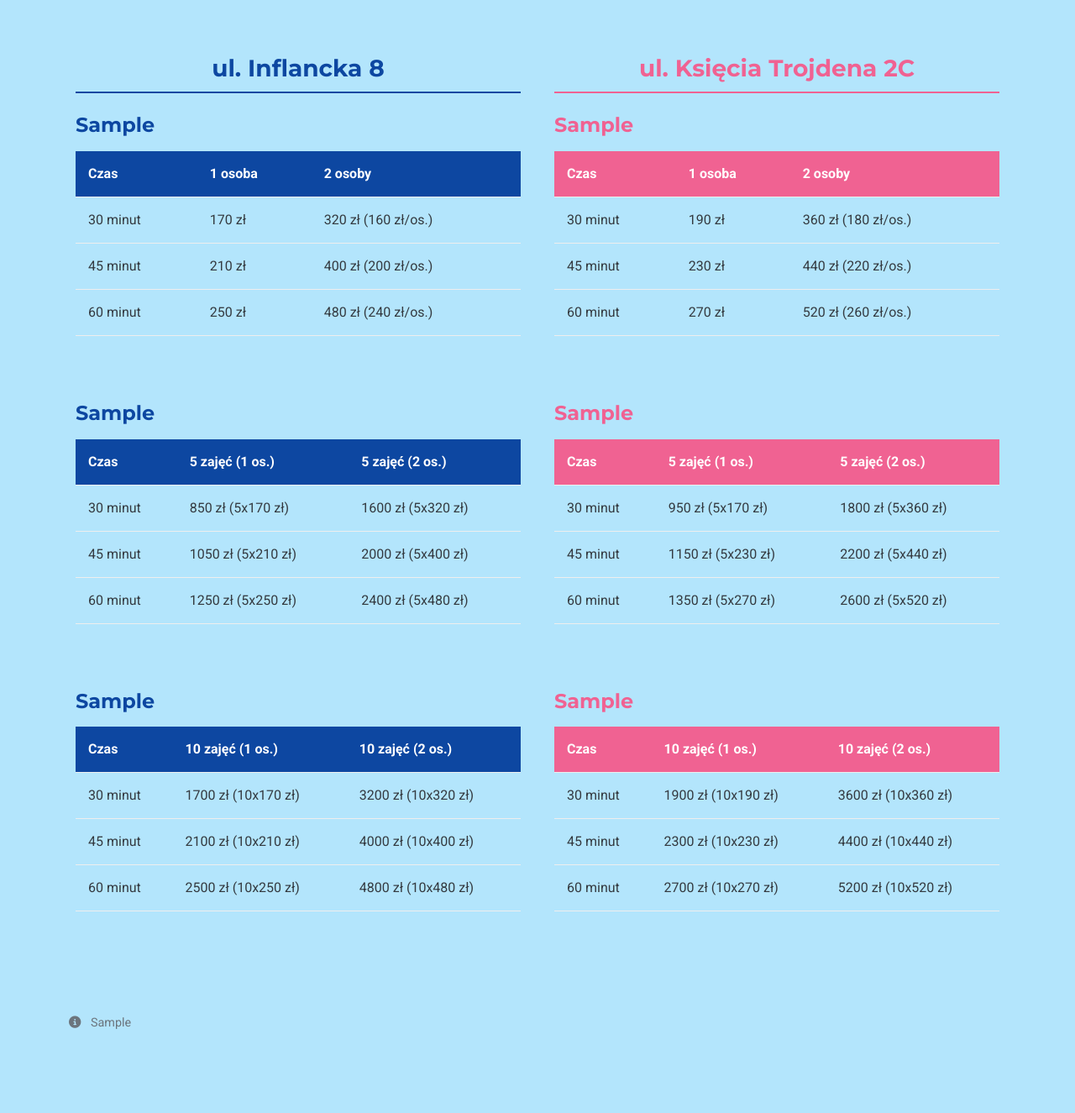
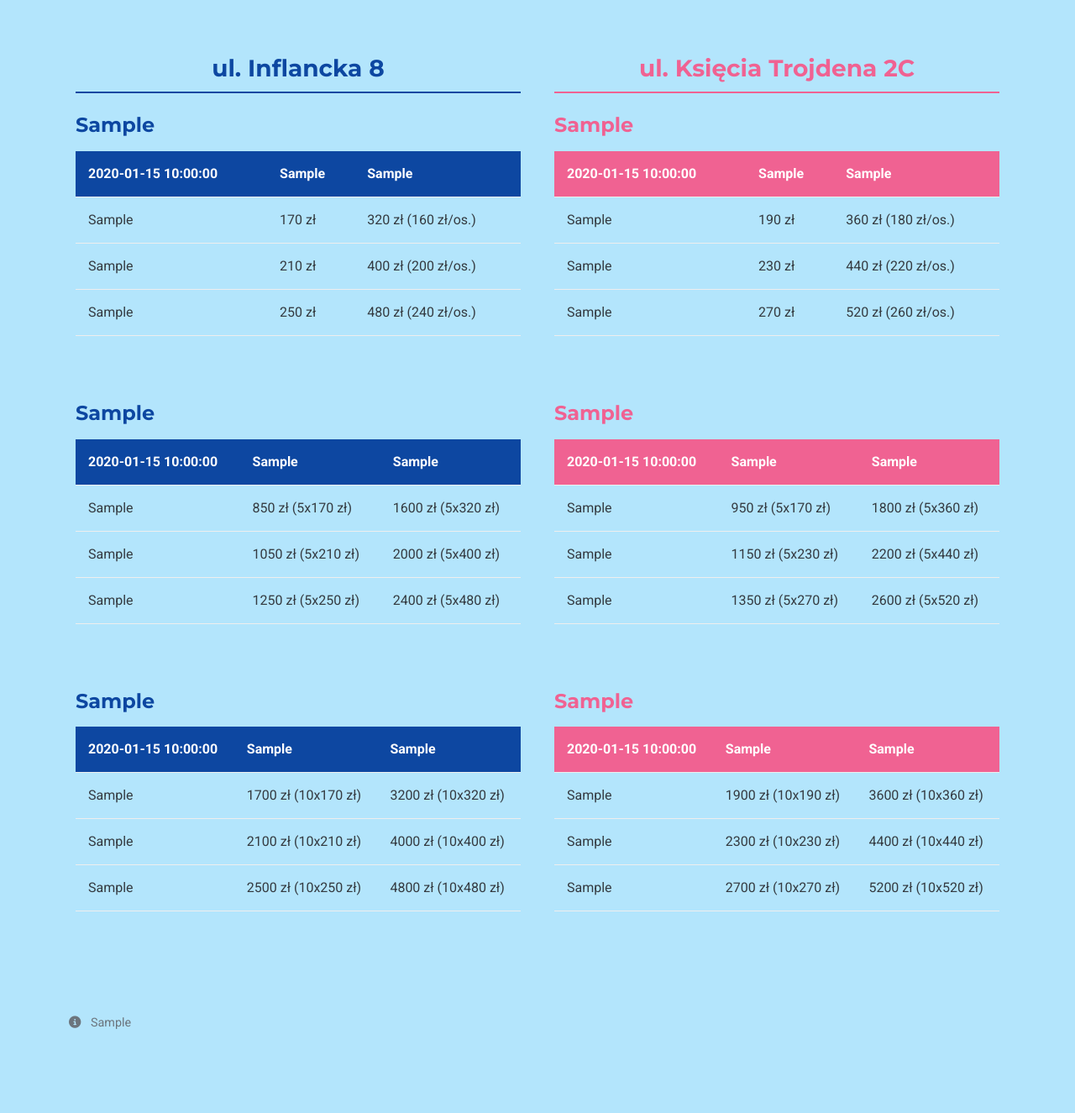
Before and after one commit to LukodeSoftware/ESSA-website, a Flask app: template templates/pricing.html in a window 1280 px wide. Shown: the part 458-1783 px from the top of the page at 84% size. Run offline with Flask 3, Linux system fonts and the light colour scheme; the template is opened without the code that fills it: most values are stand-ins (such as "Sample title", 1, 10 or a date in 2020); some libraries are stand-ins or nearby versions.

Commit message:
feat: translate pricing table contents

```diff
--- a/templates/pricing.html
+++ b/templates/pricing.html
@@ -27,24 +27,24 @@
                     <table class="pricing-table">
                         <thead>
                             <tr>
-                                <th>Czas</th>
-                                <th>1 osoba</th>
-                                <th>2 osoby</th>
+                                <th>{{ translations['pricing_time'] }}</th>
+                                <th>{{ translations['pricing_1_person'] }}</th>
+                                <th>{{ translations['pricing_2_persons'] }}</th>
                             </tr>
                         </thead>
                         <tbody>
                             <tr>
-                                <td>30 minut</td>
+                                <td>{{ translations['pricing_30min'] }}</td>
                                 <td>170 zł</td>
                                 <td>320 zł (160 zł/os.)</td>
                             </tr>
                             <tr>
-                                <td>45 minut</td>
+                                <td>{{ translations['pricing_45min'] }}</td>
                                 <td>210 zł</td>
                                 <td>400 zł (200 zł/os.)</td>
                             </tr>
                             <tr>
-                                <td>60 minut</td>
+                                <td>{{ translations['pricing_60min'] }}</td>
                                 <td>250 zł</td>
                                 <td>480 zł (240 zł/os.)</td>
                             </tr>
@@ -56,24 +56,24 @@
  <div class="table-responsive">
     <table class="pricing-table">
                             <tr>
-                                <th>Czas</th>
-                                <th>5 zajęć (1 os.)</th>
-                                <th>5 zajęć (2 os.)</th>
+                                <th>{{ translations['pricing_time'] }}</th>
+                                <th>{{ translations['pricing_5_lessons_1_person'] }}</th>
+                                <th>{{ translations['pricing_5_lessons_2_persons'] }}</th>
                             </tr>
                         </thead>
                         <tbody>
                             <tr>
-                                <td>30 minut</td>
+                                <td>{{ translations['pricing_30min'] }}</td>
                                 <td>850 zł (5x170 zł)</td>
                                 <td>1600 zł (5x320 zł)</td>
                             </tr>
                             <tr>
-                                <td>45 minut</td>
+                                <td>{{ translations['pricing_45min'] }}</td>
                                 <td>1050 zł (5x210 zł)</td>
                                 <td>2000 zł (5x400 zł)</td>
                             </tr>
                             <tr>
-                                <td>60 minut</td>
+                                <td>{{ translations['pricing_60min'] }}</td>
                                 <td>1250 zł (5x250 zł)</td>
                                 <td>2400 zł (5x480 zł)</td>
                             </tr>
@@ -86,24 +86,24 @@
     <table class="pricing-table">
                         <thead>
                             <tr>
-                                <th>Czas</th>
-                                <th>10 zajęć (1 os.)</th>
-                                <th>10 zajęć (2 os.)</th>
+                                <th>{{ translations['pricing_time'] }}</th>
+                                <th>{{ translations['pricing_10_lessons_1_person'] }}</th>
+                                <th>{{ translations['pricing_10_lessons_2_persons'] }}</th>
                             </tr>
                         </thead>
                         <tbody>
                             <tr>
-                                <td>30 minut</td>
+                                <td>{{ translations['pricing_30min'] }}</td>
                                 <td>1700 zł (10x170 zł)</td>
                                 <td>3200 zł (10x320 zł)</td>
                             </tr>
                             <tr>
-                                <td>45 minut</td>
+                                <td>{{ translations['pricing_45min'] }}</td>
                                 <td>2100 zł (10x210 zł)</td>
                                 <td>4000 zł (10x400 zł)</td>
                             </tr>
                             <tr>
-                                <td>60 minut</td>
+                                <td>{{ translations['pricing_60min'] }}</td>
                                 <td>2500 zł (10x250 zł)</td>
                                 <td>4800 zł (10x480 zł)</td>
                             </tr>
@@ -119,24 +119,24 @@
                     <table class="pricing-table">
                         <thead>
                             <tr>
-                                <th>Czas</th>
-                                <th>1 osoba</th>
-                                <th>2 osoby</th>
+                                <th>{{ translations['pricing_time'] }}</th>
+                                <th>{{ translations['pricing_1_person'] }}</th>
+                                <th>{{ translations['pricing_2_persons'] }}</th>
                             </tr>
                         </thead>
                         <tbody>
                             <tr>
-                                <td>30 minut</td>
+                                <td>{{ translations['pricing_30min'] }}</td>
                                 <td>190 zł</td>
                                 <td>360 zł (180 zł/os.)</td>
                             </tr>
                             <tr>
-                                <td>45 minut</td>
+                                <td>{{ translations['pricing_45min'] }}</td>
                                 <td>230 zł</td>
                                 <td>440 zł (220 zł/os.)</td>
                             </tr>
                             <tr>
-                                <td>60 minut</td>
+                                <td>{{ translations['pricing_60min'] }}</td>
                                 <td>270 zł</td>
                                 <td>520 zł (260 zł/os.)</td>
                             </tr>
@@ -148,24 +148,24 @@
                 <div class="table-responsive">
                     <table class="pricing-table">
                             <tr>
-                                <th>Czas</th>
-                                <th>5 zajęć (1 os.)</th>
-                                <th>5 zajęć (2 os.)</th>
+                                <th>{{ translations['pricing_time'] }}</th>
+                                <th>{{ translations['pricing_5_lessons_1_person'] }}</th>
+                                <th>{{ translations['pricing_5_lessons_2_persons'] }}</th>
                             </tr>
                         </thead>
                         <tbody>
                             <tr>
-                                <td>30 minut</td>
+                                <td>{{ translations['pricing_30min'] }}</td>
                                 <td>950 zł (5x170 zł)</td>
                                 <td>1800 zł (5x360 zł)</td>
                             </tr>
                             <tr>
-                                <td>45 minut</td>
+                                <td>{{ translations['pricing_45min'] }}</td>
                                 <td>1150 zł (5x230 zł)</td>
                                 <td>2200 zł (5x440 zł)</td>
                             </tr>
                             <tr>
-                                <td>60 minut</td>
+                                <td>{{ translations['pricing_60min'] }}</td>
                                 <td>1350 zł (5x270 zł)</td>
                                 <td>2600 zł (5x520 zł)</td>
                             </tr>
@@ -178,24 +178,24 @@
             <table class="pricing-table">
                         <thead>
                             <tr>
-                                <th>Czas</th>
-                                <th>10 zajęć (1 os.)</th>
-                                <th>10 zajęć (2 os.)</th>
+                                <th>{{ translations['pricing_time'] }}</th>
+                                <th>{{ translations['pricing_10_lessons_1_person'] }}</th>
+                                <th>{{ translations['pricing_10_lessons_2_persons'] }}</th>
                             </tr>
                         </thead>
                         <tbody>
                             <tr>
-                                <td>30 minut</td>
+                                <td>{{ translations['pricing_30min'] }}</td>
                                 <td>1900 zł (10x190 zł)</td>
                                 <td>3600 zł (10x360 zł)</td>
                             </tr>
                             <tr>
-                                <td>45 minut</td>
+                                <td>{{ translations['pricing_45min'] }}</td>
                                 <td>2300 zł (10x230 zł)</td>
                                 <td>4400 zł (10x440 zł)</td>
                             </tr>
                             <tr>
-                                <td>60 minut</td>
+                                <td>{{ translations['pricing_60min'] }}</td>
                                 <td>2700 zł (10x270 zł)</td>
                                 <td>5200 zł (10x520 zł)</td>
                             </tr>
```
Also changed, not shown: translations.py (+16 -4 lines).
